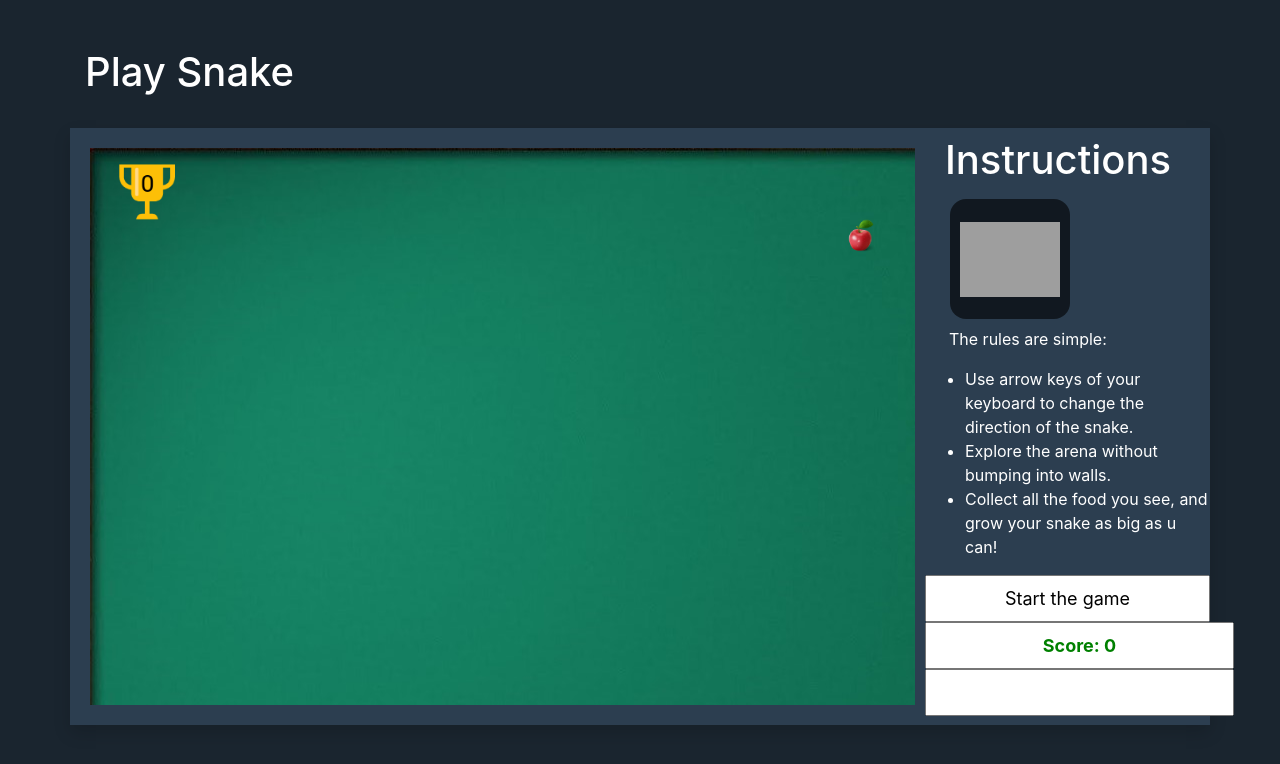
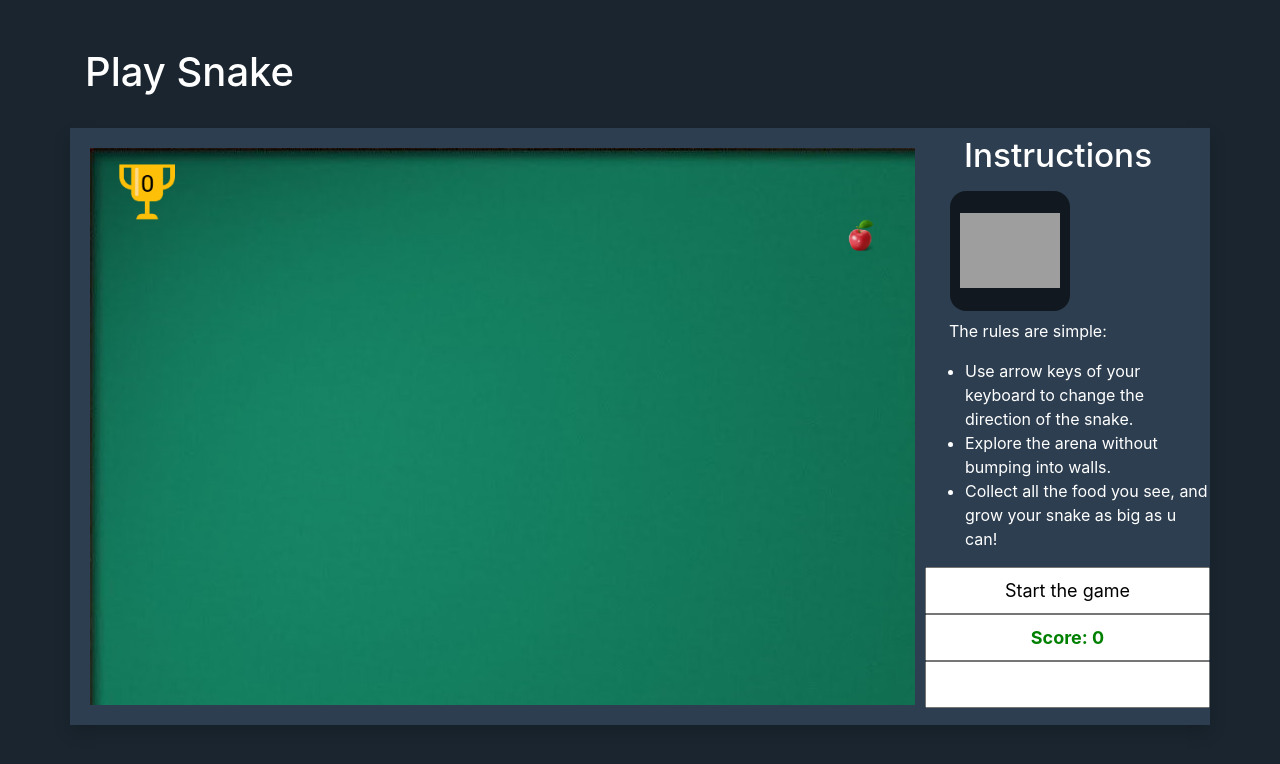
Before and after one commit to yogeshiitm/snake-game, a plain HTML site: page index.html in a window 1280 px wide. Drawn offline with nearby package versions, Linux system fonts and the light colour scheme; grey boxes are pictures that could not be loaded.

Commit message:
resizable text

```diff
--- a/index.html
+++ b/index.html
@@ -31,8 +31,8 @@
 			<canvas class="col-9" id="mycanvas"> </canvas>
 			<!-- </div> -->
 			<div class="col-3" style="background-color: #2c3e50!important;">
-				<div class="row mr-1  py-2">
-					<h1 style="margin:auto">Instructions</h1>
+				<div class="row mr-1 py-2">
+					<h1 style="font-size:2.6vw; margin: auto;">Instructions</h1>
 					<div class="instruction"></div>
 				</div>
 				<div class="row">
@@ -57,11 +57,11 @@
 					</div>
 					<div class="center mb-0">
 						<input type="text" readonly value="Score: 0" class="py-2 px-2"
-							style=" font-size: large; font-weight:bold; color:green; text-align: center" id="message2">
+							style=" font-size: large; width: 100%; font-weight:bold; color:green; text-align: center" id="message2">
 					</div>
 					<div class="center mb-0">
 						<input type="text" readonly class="py-2 px-2"
-							style=" font-size: large; font-weight:bold; color:red; text-align: center" id="message3">
+							style=" font-size: large; width: 100%; font-weight:bold; color:red; text-align: center" id="message3">
 					</div>
 				</div>
 			</div>
```
